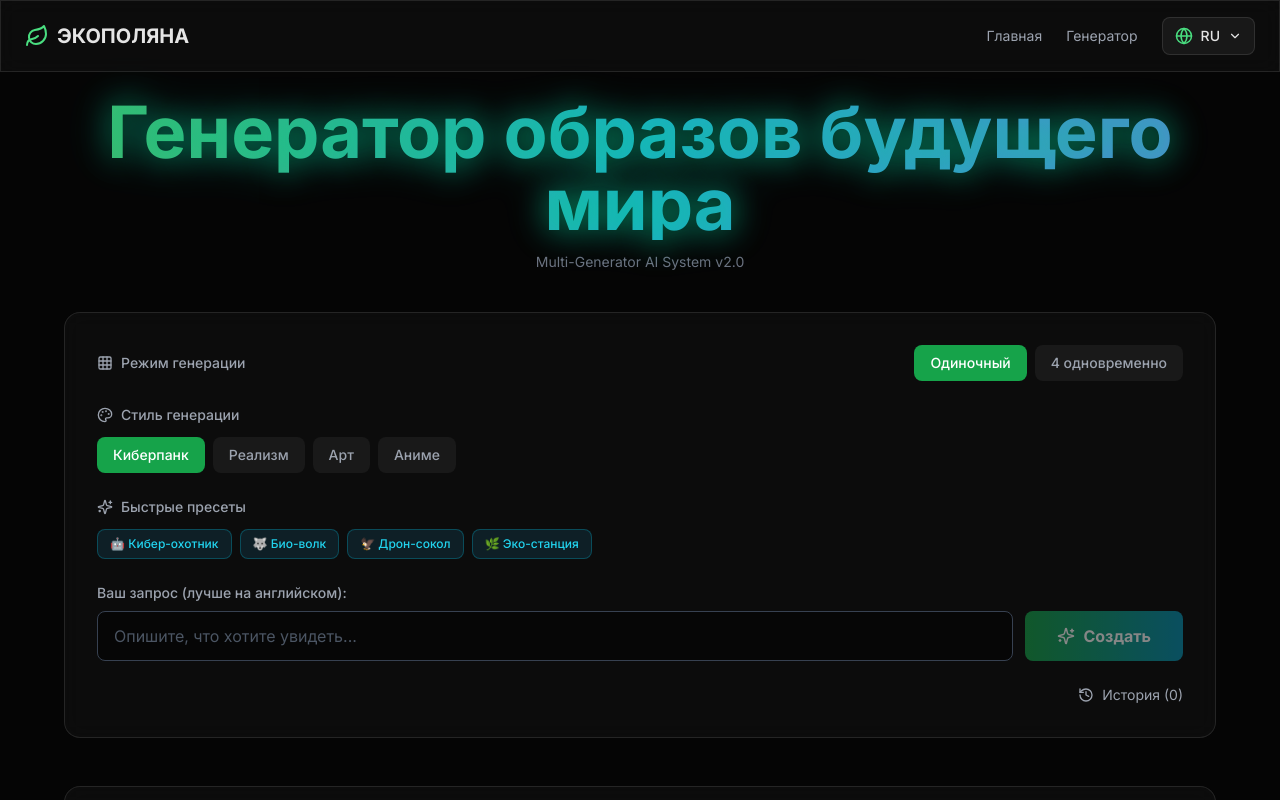
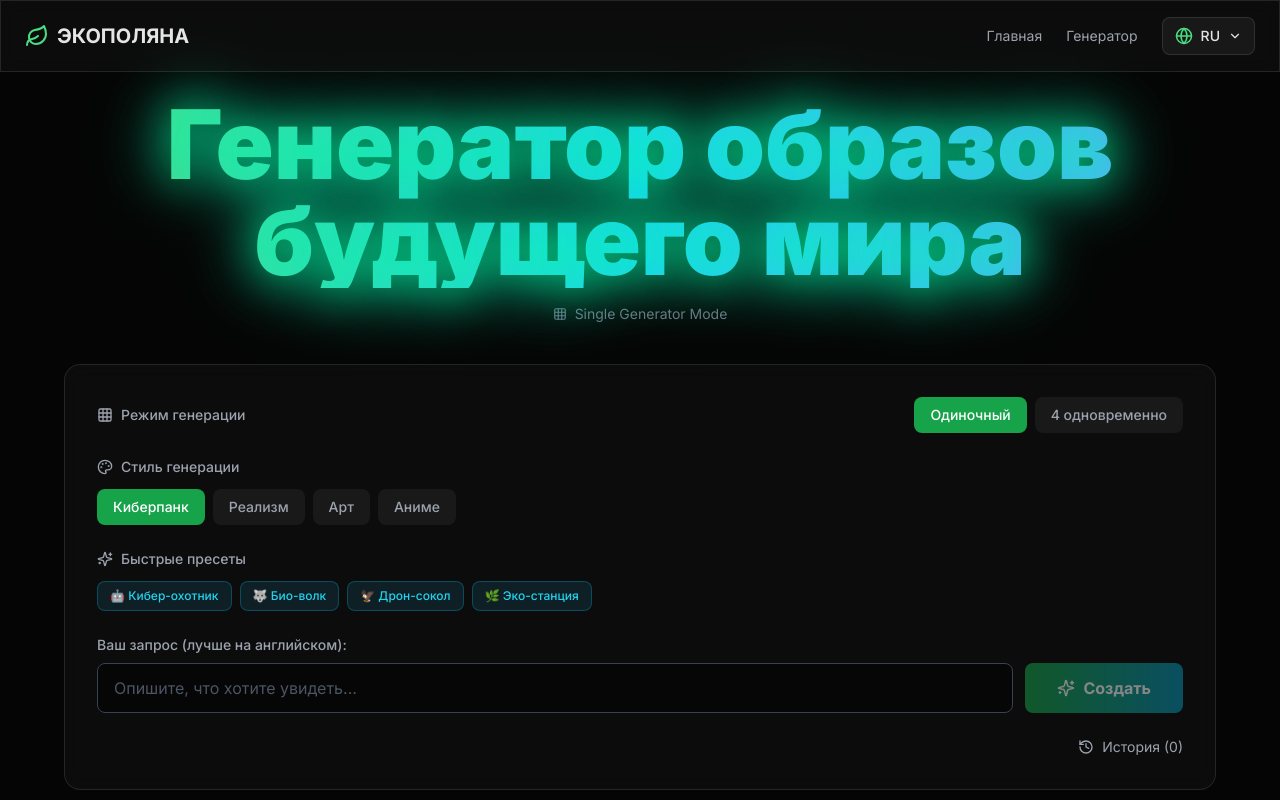
Before and after one commit to Olegadzhan/ecopolyana, a Next.js app: page /generator in a window 1280 px wide. Shown: the top 800 px of the page. Built offline with nearby package versions, Linux system fonts and the light colour scheme.

Commit message:
Update page.tsx

```diff
--- a/src/app/generator/page.tsx
+++ b/src/app/generator/page.tsx
@@ -2,7 +2,7 @@
 
 import { useState, useEffect, useCallback, useRef } from 'react';
 import { motion, AnimatePresence } from 'framer-motion';
-import { Sparkles, Download, Image as ImageIcon, Trash2, History, Palette, RefreshCw, Plus, X, Grid3X3 } from 'lucide-react';
+import { Sparkles, Download, Image as ImageIcon, Trash2, History, Palette, RefreshCw, X, Grid3X3 } from 'lucide-react';
 import { useLanguage } from '@/context/LanguageContext';
 
 const PRESETS = [
@@ -83,7 +83,6 @@ export default function GeneratorPage() {
     const randomSeed = Math.floor(Math.random() * 10000);
 
     try {
-      // Прямая ссылка на Pollinations (работает надёжнее)
       const directUrl = `https://image.pollinations.ai/prompt/${encodeURIComponent(fullPrompt)}?width=1024&height=1024&seed=${randomSeed}&nologo=true`;
 
       return await new Promise((resolve) => {
@@ -118,7 +117,6 @@ export default function GeneratorPage() {
 
     setIsGenerating(true);
 
-    // Создаём задачи
     const newTasks: GenerationTask[] = gridMode
       ? [1, 2, 3, 4].map(() => ({
           id: ++taskCounter.current,
@@ -137,7 +135,6 @@ export default function GeneratorPage() {
 
     setTasks(newTasks);
 
-    // Запускаем генерацию для каждой задачи
     const updatedTasks = [...newTasks];
 
     for (let i = 0; i < updatedTasks.length; i++) {
@@ -186,7 +183,6 @@ export default function GeneratorPage() {
   }, []);
 
   const completedTasks = tasks.filter(t => t.status === 'completed');
-  const loadingTasks = tasks.filter(t => t.status === 'loading');
 
   return (
     <div className="min-h-screen p-6 flex flex-col items-center pt-24 pb-12">
@@ -195,27 +191,31 @@ export default function GeneratorPage() {
         animate={{ opacity: 1, y: 0 }}
         className="w-full max-w-6xl"
       >
-        {/* Заголовок - убран NEURAL VISION */}
+
         <div className="text-center mb-10">
           <motion.h1
             initial={{ opacity: 0, scale: 0.9 }}
             animate={{ opacity: 1, scale: 1 }}
             transition={{ duration: 0.5 }}
-            className="text-5xl md:text-7xl font-bold mb-3 bg-gradient-to-r from-green-400 via-cyan-400 to-blue-400 bg-clip-text text-transparent animate-pulse"
+            className="text-5xl md:text-7xl lg:text-8xl font-black mb-4 bg-gradient-to-r from-green-400 via-cyan-400 to-blue-400 bg-clip-text text-transparent"
             style={{
-              textShadow: '0 0 30px rgba(0, 255, 157, 0.5)',
-              filter: 'drop-shadow(0 0 20px rgba(0, 240, 255, 0.3))'
+              textShadow: '0 0 40px rgba(0, 255, 157, 0.6), 0 0 80px rgba(0, 240, 255, 0.4)',
+              filter: 'drop-shadow(0 0 30px rgba(0, 255, 157, 0.5))',
+              animation: 'glow 2s ease-in-out infinite alternate'
             }}
           >
             {t('generator.subtitle')}
           </motion.h1>
-          <p className="text-gray-500 text-sm mt-2">Multi-Generator AI System v2.0</p>
+          <p className="text-gray-500 text-sm mt-2 flex items-center justify-center gap-2">
+            <Grid3X3 size={14} />
+            {gridMode ? 'Multi-Generator 4x Mode' : 'Single Generator Mode'}
+          </p>
         </div>
 
         {/* Панель управления */}
         <div className="glass-panel p-6 md:p-8 rounded-2xl mb-8">
 
-          {/* Режим сетки */}
+          {/* Режим сетки - МУЛЬТИ-ГЕНЕРАТОР */}
           <div className="mb-6 flex items-center justify-between">
             <label className="flex items-center gap-2 text-sm font-medium text-gray-400">
               <Grid3X3 size={16} /> Режим генерации
@@ -281,7 +281,7 @@ export default function GeneratorPage() {
             </div>
           </div>
 
-          {/* Поле ввода с id и name */}
+          {/* Поле ввода */}
           <div className="mb-6">
             <label htmlFor="prompt-input" className="block text-sm font-medium text-gray-400 mb-2">
               {t('generator.inputLabel')}
@@ -320,13 +320,13 @@ export default function GeneratorPage() {
               <div className="flex items-center justify-between mb-4">
                 <h3 className="font-bold text-lg flex items-center gap-2">
                   <ImageIcon size={20} className="text-green-400" />
-                  Активные генерации ({completedTasks.length}/{tasks.length})
+                  {t('generator.activeGenerations')} ({completedTasks.length}/{tasks.length})
                 </h3>
                 <button
                   onClick={clearAllTasks}
                   className="flex items-center gap-2 text-sm text-red-400 hover:text-red-300 transition-colors"
                 >
-                  <Trash2 size={14} /> Очистить все
+                  <Trash2 size={14} /> {t('generator.clearAll')}
                 </button>
               </div>
 
@@ -343,7 +343,7 @@ export default function GeneratorPage() {
                         <button
                           onClick={() => downloadImage(task.imageUrl, task.id)}
                           className="p-2 bg-green-600/80 hover:bg-green-500 rounded-lg transition-colors"
-                          aria-label="Download"
+                          aria-label={t('generator.download')}
                         >
                           <Download size={16} />
                         </button>
@@ -351,7 +351,7 @@ export default function GeneratorPage() {
                       <button
                         onClick={() => removeTask(task.id)}
                         className="p-2 bg-red-600/80 hover:bg-red-500 rounded-lg transition-colors"
-                        aria-label="Remove"
+                        aria-label={t('generator.remove')}
                       >
                         <X size={16} />
                       </button>
@@ -360,7 +360,7 @@ export default function GeneratorPage() {
                     {task.status === 'loading' && (
                       <div className="aspect-video flex flex-col items-center justify-center text-cyan-400">
                         <div className="w-12 h-12 border-4 border-cyan-400 border-t-transparent rounded-full animate-spin mb-3" />
-                        <span className="text-sm">Генерация...</span>
+                        <span className="text-sm">{t('generator.generating')}</span>
                       </div>
                     )}
 
@@ -376,7 +376,7 @@ export default function GeneratorPage() {
 
                     {task.status === 'error' && (
                       <div className="aspect-video flex flex-col items-center justify-center text-red-400">
-                        <span className="text-sm">{task.error || 'Ошибка'}</span>
+                        <span className="text-sm">{task.error || t('generator.error')}</span>
                         <button
                           onClick={() => {
                             setTasks(prev => prev.map(t => t.id === task.id ? { ...t, status: 'pending' } : t));
@@ -391,7 +391,7 @@ export default function GeneratorPage() {
 
                     {task.status === 'pending' && (
                       <div className="aspect-video flex items-center justify-center text-gray-500">
-                        <span>Ожидание...</span>
+                        <span>{t('generator.pending')}</span>
                       </div>
                     )}
                   </motion.div>
```
